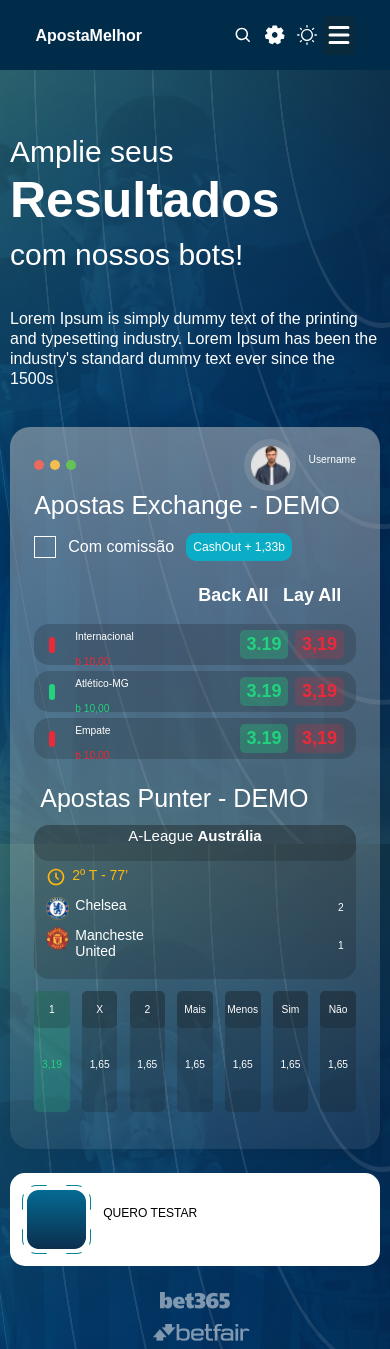
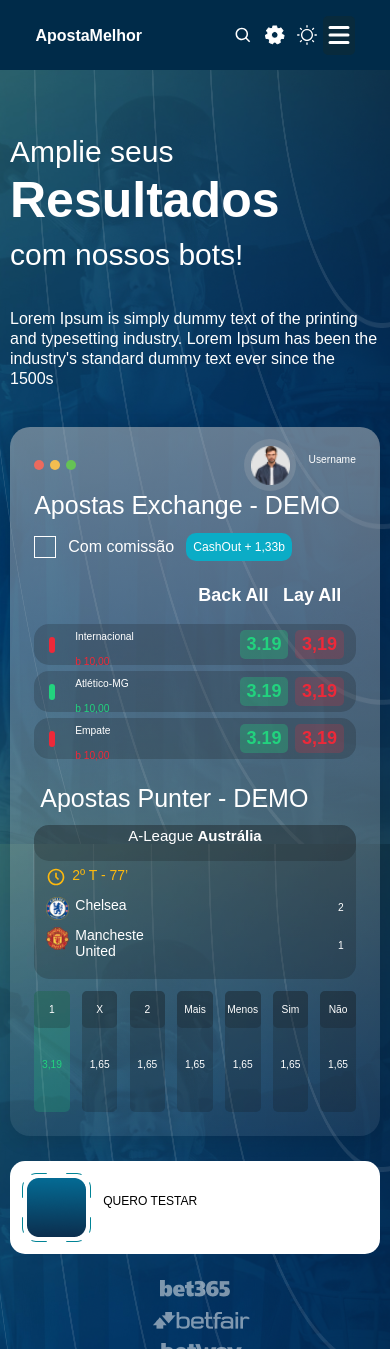
Before and after one commit to wallace2001/goodtrade, a Next.js app: page / in a window 390 px wide. Shown: the top 1349 px of the page. Built offline with nearby package versions, Linux system fonts and the light colour scheme.

Commit message:
fix: fixing responsive image

```diff
--- a/src/components/BannerApresentation/banner.module.scss
+++ b/src/components/BannerApresentation/banner.module.scss
@@ -3,7 +3,7 @@
     height: 100%;
     border-radius: 20px;
 
-    padding: 1rem 2rem;
+    padding: 1rem 2rem 0 2rem;
 
     transition: width 0.2s, padding 0.2s;
 
```
